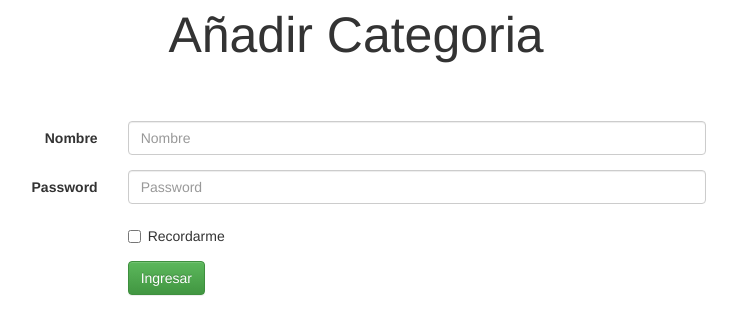
After one commit to yoelbarrios/modern-store, a PHP site: page /admin/categorias/formcategorias.php in a window 1280 px wide. The commit adds this page. Shown: the top 335 px of the page, without its empty margins (284-1021 px from the left). Run offline with PHP 8.4, Linux system fonts and the light colour scheme.

Commit message:
se agrego Admin formcategoria.php

```diff
--- /dev/null
+++ b/admin/categorias/formcategorias.php
@@ -0,0 +1,53 @@
+<!DOCTYPE html>
+<html lang="es">
+
+<head>
+    <meta charset="UTF-8">
+    <meta name="viewport" content="width=device-width, initial-scale=1.0">
+    <title>store YoelCode</title>
+    <link rel="stylesheet" href="../../css/normalizar.css">
+    <link rel="stylesheet" href="../admin.css">
+
+    <!--start bootstrap-->
+    <link rel="stylesheet" href="../../css/bootstrap.min.css">
+    <link rel="stylesheet" href="../../css/bootstrap-theme.min.css">
+    <script src="../../js/bootstrap.min.js"></script>
+    <!--end bootstrap-->
+
+</head>
+
+<body>
+    <div class="titulo">Añadir Categoria</div>
+    <div class="formulario">
+        <form class="form-horizontal" method="POST" action="validar.php">
+            <div class="form-group">
+                <label for="inputEmail3" class="col-sm-2 control-label">Nombre</label>
+                <div class="col-sm-10">
+                    <input type="text" class="form-control" id="inputEmail3" placeholder="Nombre" name="nombre">
+                </div>
+            </div>
+            <div class="form-group">
+                <label for="inputPassword3" class="col-sm-2 control-label">Password</label>
+                <div class="col-sm-10">
+                    <input type="password" class="form-control" id="inputPassword3" placeholder="Password" name="password">
+                </div>
+            </div>
+            <div class="form-group">
+                <div class="col-sm-offset-2 col-sm-10">
+                    <div class="checkbox">
+                        <label>
+                <input type="checkbox"> Recordarme
+              </label>
+                    </div>
+                </div>
+            </div>
+            <div class="form-group">
+                <div class="col-sm-offset-2 col-sm-10">
+                    <button type="submit" class="btn btn-success">Ingresar</button>
+                </div>
+            </div>
+        </form>
+    </div>
+</body>
+
+</html>
--- a/admin/validar.php
+++ b/admin/validar.php
@@ -7,7 +7,8 @@
     }
 
     if(isset($_SESSION['administrador'])){
-        echo "hola ".$_SESSION['administrador']." bienvenido";
+        echo "hola ".$_SESSION['administrador']."<br><br>";
+        echo "<a href='categorias/formcategorias.php'>añadir/modificar/eliminar categorias</a>";
     }else{
         header('location: index.html');
     }
```
